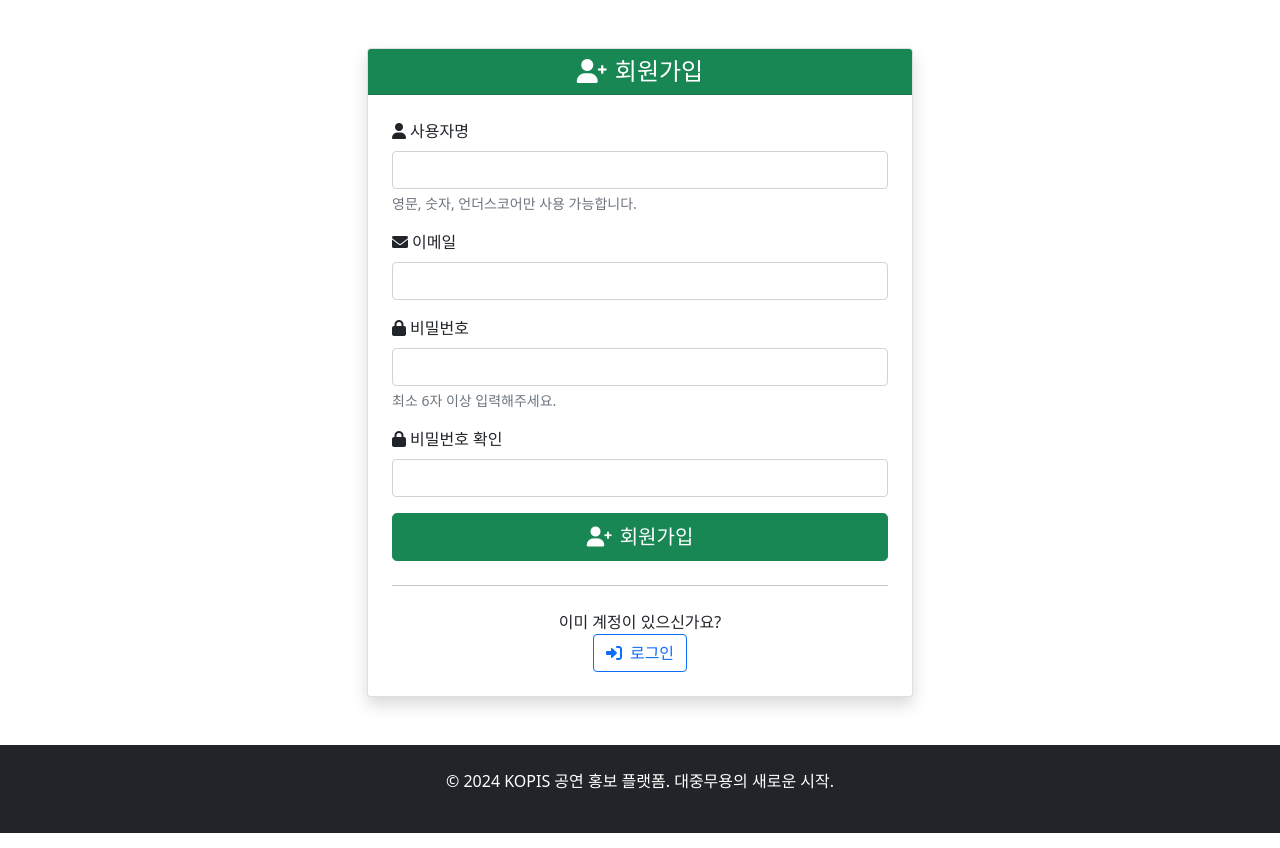
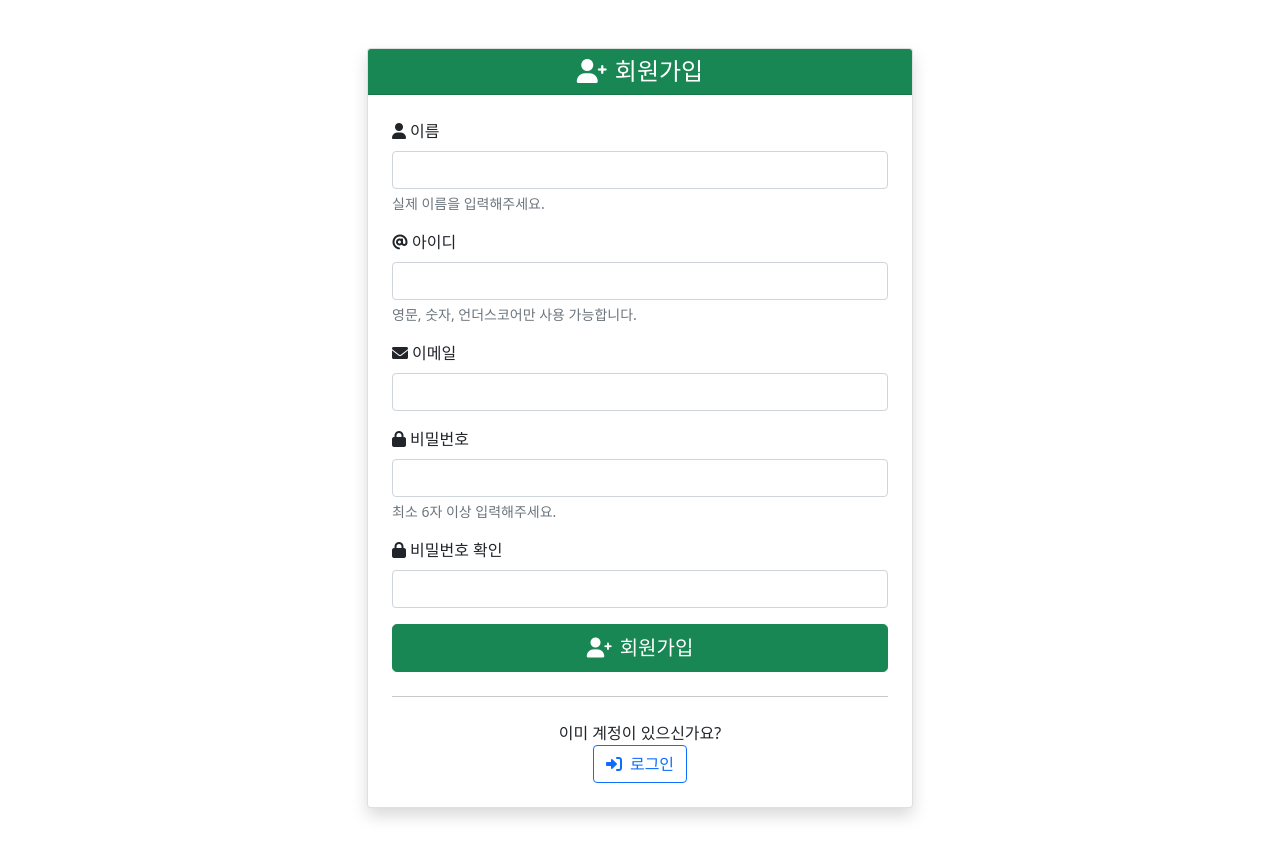
Before and after one commit to Jae-Sung-LEE-create/kopis-performance, a Flask app: page /register in a window 1280 px wide. Shown: the part 62-910 px from the top of the page. Run offline with Flask 3, Linux system fonts and the light colour scheme.

Commit message:
회원가입 폼 개선 - 이름과 아이디 분리, 아이디 형식 검증 추가

```diff
--- a/main.py
+++ b/main.py
@@ -23,10 +23,11 @@ user_id_counter = 1
 
 # 사용자 모델
 class User(UserMixin):
-    def __init__(self, username, email, password_hash, is_admin=False):
+    def __init__(self, name, username, email, password_hash, is_admin=False):
         global user_id_counter
         self.id = user_id_counter
         user_id_counter += 1
+        self.name = name
         self.username = username
         self.email = email
         self.password_hash = password_hash
@@ -69,6 +70,7 @@ def home():
 def register():
     """회원가입"""
     if request.method == 'POST':
+        name = request.form['name']
         username = request.form['username']
         email = request.form['email']
         password = request.form['password']
@@ -79,10 +81,16 @@ def register():
             flash('비밀번호가 일치하지 않습니다.', 'error')
             return render_template('register.html')
 
-        # 사용자명 중복 확인
+        # 아이디 형식 검사 (영문, 숫자, 언더스코어만)
+        import re
+        if not re.match(r'^[a-zA-Z0-9_]+$', username):
+            flash('아이디는 영문, 숫자, 언더스코어만 사용 가능합니다.', 'error')
+            return render_template('register.html')
+
+        # 아이디 중복 확인
         for user in users:
             if user.username == username:
-                flash('이미 사용 중인 사용자명입니다.', 'error')
+                flash('이미 사용 중인 아이디입니다.', 'error')
                 return render_template('register.html')
 
         # 이메일 중복 확인
@@ -93,7 +101,7 @@ def register():
 
         # 새 사용자 생성
         password_hash = generate_password_hash(password)
-        new_user = User(username, email, password_hash)
+        new_user = User(name, username, email, password_hash)
         users.append(new_user)
 
         flash('회원가입이 완료되었습니다! 로그인해주세요.', 'success')
@@ -203,10 +211,11 @@ if __name__ == "__main__":
     # 기본 관리자 계정 생성 (첫 실행 시에만)
     if not users:
         admin_password_hash = generate_password_hash('admin123')
-        admin_user = User('admin', 'admin@example.com', admin_password_hash, is_admin=True)
+        admin_user = User('관리자', 'admin', 'admin@example.com', admin_password_hash, is_admin=True)
         users.append(admin_user)
         print("기본 관리자 계정이 생성되었습니다:")
-        print("사용자명: admin")
+        print("이름: 관리자")
+        print("아이디: admin")
         print("비밀번호: admin123")
 
     port = int(os.getenv("PORT", 8000))
--- a/templates/base.html
+++ b/templates/base.html
@@ -54,7 +54,7 @@
                         </li>
                         <li class="nav-item dropdown">
                             <a class="nav-link dropdown-toggle" href="#" id="navbarDropdown" role="button" data-bs-toggle="dropdown">
-                                <i class="fas fa-user me-1"></i>{{ current_user.username }}
+                                <i class="fas fa-user me-1"></i>{{ current_user.name }}
                             </a>
                             <ul class="dropdown-menu">
                                 <li><a class="dropdown-item" href="/logout">
--- a/templates/register.html
+++ b/templates/register.html
@@ -26,8 +26,15 @@
 
                     <form method="POST">
                         <div class="mb-3">
+                            <label for="name" class="form-label">
+                                <i class="fas fa-user me-1"></i>이름
+                            </label>
+                            <input type="text" class="form-control" id="name" name="name" required>
+                            <div class="form-text">실제 이름을 입력해주세요.</div>
+                        </div>
+                        <div class="mb-3">
                             <label for="username" class="form-label">
-                                <i class="fas fa-user me-1"></i>사용자명
+                                <i class="fas fa-at me-1"></i>아이디
                             </label>
                             <input type="text" class="form-control" id="username" name="username" required>
                             <div class="form-text">영문, 숫자, 언더스코어만 사용 가능합니다.</div>
```
